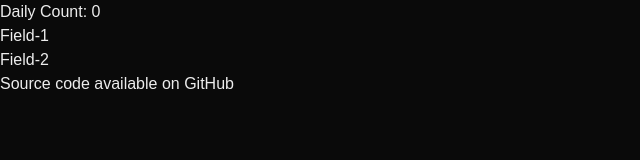
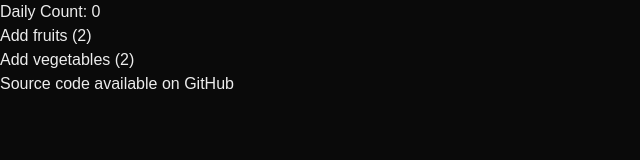
Before and after one commit to dparret/racing-weight-points-tracker, a Next.js app: page / in a window 1280 px wide. Shown: the top 160 px of the page, without its empty margins (0-640 px from the left). Built offline with nearby package versions, Linux system fonts and the light colour scheme.

Commit message:
Create and type a prototype counter

```diff
--- a/package.json
+++ b/package.json
@@ -10,6 +10,7 @@
   },
   "dependencies": {
     "@heroicons/react": "^2.2.0",
+    "date-fns": "^4.1.0",
     "next": "15.1.3",
     "react": "^18.0.0",
     "react-dom": "^18.0.0",
--- a/src/app/components/CounterAndReset.tsx
+++ b/src/app/components/CounterAndReset.tsx
@@ -1,25 +1,50 @@
 "use client"
 
-import React  from 'react';
+import React, { SetStateAction }  from 'react';
 import { ArrowUturnLeftIcon } from '@heroicons/react/16/solid';
+import { dailyFoodCounter, foodOptions } from '../utils';
 
-interface CounterAndResetProps {
-    title: string
+interface CounterButtonAndResetProps {
+    foodOption: foodOptions,
+    points: number[],
+    dailyFoodCounter: dailyFoodCounter,
+    setDailyFoodCounter: React.Dispatch<SetStateAction<dailyFoodCounter>>
 }
 
-const CounterAndReset: React.FC<CounterAndResetProps> = ({title}) =>
+const CounterButtonAndReset: React.FC<CounterButtonAndResetProps> = ({ foodOption, points, dailyFoodCounter, setDailyFoodCounter}) => {
+  const currentFoodPointsLength = dailyFoodCounter.count[foodOption].length
+
+  return (
   <div className="flex flex-row gap-2">
     <button
       type="button"
       className="grow text-white py-2 px-4 rounded-md bg-green-600 disabled:bg-gray-400 hover:bg-green-700"
+      onClick={() => setDailyFoodCounter({
+          day: dailyFoodCounter.day,
+          count: {
+            ...dailyFoodCounter.count,
+            [foodOption]: points.slice(0, currentFoodPointsLength + 1)
+          }
+        })}
+      disabled={dailyFoodCounter.count[foodOption].length === points.length}
     >
-      {title}
+      {`Add ${foodOption} ${currentFoodPointsLength === points.length ? '' : `(${points[currentFoodPointsLength]})`}`}
     </button>
     <button
-      className="w-10 h-10 rounded-md justify-items-center hover:bg-neutral-800"
+      className="w-10 h-10 rounded-md justify-items-center hover:bg-neutral-800 disabled:text-gray-400"
+      onClick={() => setDailyFoodCounter({
+        day: dailyFoodCounter.day,
+        count: {
+          ...dailyFoodCounter.count,
+          [foodOption]: points.slice(0, currentFoodPointsLength - 1)
+        }
+      })}
+      disabled={dailyFoodCounter.count[foodOption].length === 0}
     >
-      <ArrowUturnLeftIcon className="size-4 text-white" />
+      <ArrowUturnLeftIcon className="size-4" />
     </button>
   </div>
+  );
+}
 
-export default CounterAndReset;
+export default CounterButtonAndReset;
--- a/src/app/components/DailyCount.tsx
+++ b/src/app/components/DailyCount.tsx
@@ -1,8 +1,12 @@
 import React  from 'react';
 
-const DailyCount : React.FC = ({}) =>
+interface DailyCountProps {
+  count: number
+}
+
+const DailyCount : React.FC<DailyCountProps> = ({ count }) =>
   <div className='text-3xl font-mono'>
-  {`Daily Count: ` + 0}
+  {`Daily Count: ` + count}
   </div>
 
 export default DailyCount;
--- a/src/app/page.tsx
+++ b/src/app/page.tsx
@@ -2,19 +2,43 @@
 
 import React  from 'react';
 import Footer from './components/Footer';
-import CounterAndReset from './components/CounterAndReset';
 import DailyCount from './components/DailyCount';
+import { useLocalStorage } from 'usehooks-ts';
+import { startOfToday } from 'date-fns';
+import { computeDailyCount, dailyFoodCounter, FOOD_POINTS, foodOptions } from './utils';
+import CounterButtonAndReset from './components/CounterAndReset';
 
-const PointsTracker = () =>
+const PointsTracker = () => {
+  // Local storage
+  const [dailyFoodCounter, setDailyFoodCounter] = useLocalStorage<dailyFoodCounter>('dailyCount',
+    {
+      day: startOfToday().toString(),
+      count: {
+        fruits: [],
+        vegetables: []
+      }
+    },
+    { initializeWithValue: false })
+
+  return (
     <div className="grid grid-rows-[40px_1fr_24px] justify-items-center min-h-screen p-8 pb-20 gap-16 sm:p-20 font-[family-name:var(--font-geist-sans)]">
-    <DailyCount />
+      <DailyCount count={computeDailyCount(dailyFoodCounter)}/>
       <main className="flex flex-col gap-8 row-start-2 items-center w-full">
         <div className="flex flex-col gap-4 w-1/2">
-        <CounterAndReset title="Field-1" />
-        <CounterAndReset title="Field-2" />
+          {Object.keys(dailyFoodCounter.count).map((key) =>
+            <CounterButtonAndReset
+              key={key}
+              foodOption={key as foodOptions}
+              points={FOOD_POINTS[key as foodOptions]}
+              dailyFoodCounter={dailyFoodCounter}
+              setDailyFoodCounter={setDailyFoodCounter}
+            />
+          )}
         </div>
       </main>
       <Footer />
     </div>
+  );
+}
 
 export default PointsTracker;
--- /dev/null
+++ b/src/app/utils.tsx
@@ -0,0 +1,19 @@
+const FOOD_OPTIONS = ["fruits", "vegetables"] as const;
+export type foodOptions = (typeof FOOD_OPTIONS)[number];
+
+type foodCounters = {
+    [K in foodOptions]: number[]
+}
+
+export type dailyFoodCounter = {
+    day: string,
+    count: foodCounters
+}
+
+export const FOOD_POINTS: foodCounters = {
+  "fruits": [2, 2, 2, 1, 0, 0],
+  "vegetables": [2, 2, 2, 2, 1, 0],
+}
+
+export const computeDailyCount = (dailyCounter: dailyFoodCounter) =>
+  Object.values(dailyCounter.count).reduce((prev, curr) => prev + curr.reduce((p, c) => p + c, 0), 0)
```
Also changed, not shown: 1 other file (tests, documents, lock files or other folders). Lines whose indentation alone changed are shown as unchanged.
